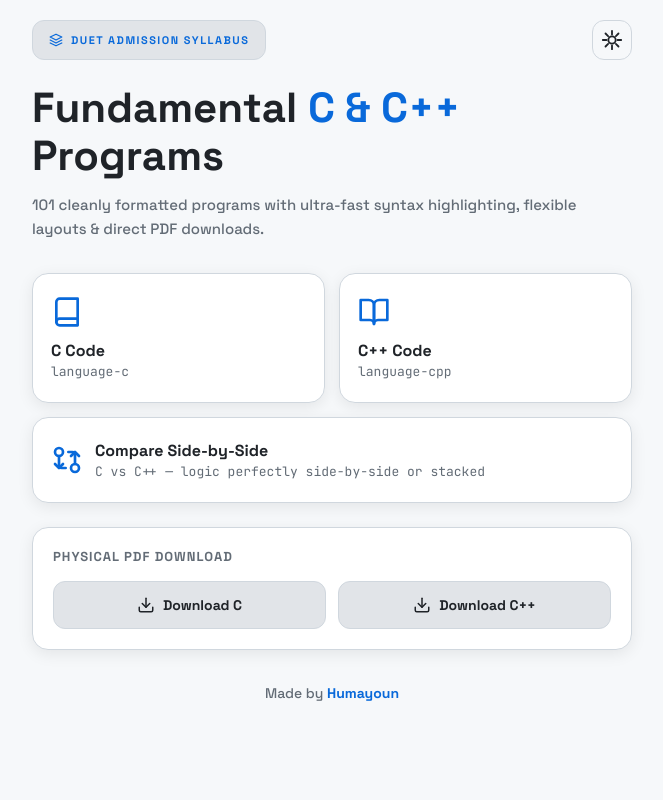
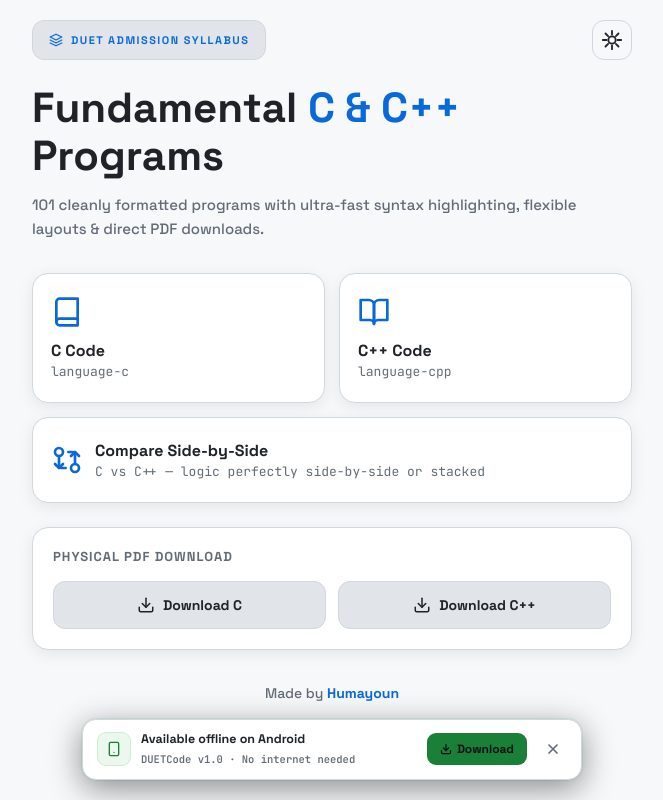
Before and after one commit to humayunk45423/C-Cpp-Basic-programmes, a plain HTML site: page index.html in a window 1280 px wide. Shown: the whole page, without its empty margins (308-971 px from the left). Drawn offline with nearby package versions, Linux system fonts and the light colour scheme.

Commit message:
Added apk download popup

```diff
--- a/index.html
+++ b/index.html
@@ -326,6 +326,85 @@ body {
     animation-duration: 0.01ms !important;
   }
 }
+
+/* ===================== APK BANNER ===================== */
+#apk-banner {
+  position: fixed;
+  bottom: 20px;
+  left: 50%;
+  transform: translateX(-50%) translateY(calc(100% + 40px));
+  z-index: 9996;
+  width: calc(100% - 28px);
+  max-width: 500px;
+  background: var(--surface);
+  border: 1px solid var(--border);
+  border-radius: 14px;
+  padding: 11px 12px 11px 14px;
+  display: flex;
+  align-items: center;
+  gap: 10px;
+  box-shadow: 0 8px 32px rgba(0,0,0,0.45), 0 0 0 1px rgba(63,185,80,0.1);
+  opacity: 0;
+  transition: transform 0.48s cubic-bezier(0.2,0.8,0.2,1), opacity 0.48s ease;
+  pointer-events: none;
+}
+#apk-banner.show {
+  transform: translateX(-50%) translateY(0);
+  opacity: 1;
+  pointer-events: auto;
+}
+#apk-banner.hidden-in-app {
+  display: none !important;
+}
+.apk-banner-dot {
+  width: 34px; height: 34px; flex-shrink: 0;
+  background: rgba(63,185,80,0.1);
+  border: 1px solid rgba(63,185,80,0.18);
+  border-radius: 9px;
+  display: flex; align-items: center; justify-content: center;
+  color: var(--accent2);
+}
+.apk-banner-body { flex: 1; min-width: 0; }
+.apk-banner-body strong {
+  display: block;
+  font-size: 12.5px; font-weight: 800;
+  color: var(--text);
+  line-height: 1.3;
+  white-space: nowrap; overflow: hidden; text-overflow: ellipsis;
+}
+.apk-banner-body span {
+  font-size: 10.5px;
+  color: var(--muted);
+  font-family: var(--font-code);
+  font-weight: 600;
+}
+.apk-banner-dl {
+  flex-shrink: 0;
+  background: var(--accent2);
+  color: #0d1117;
+  font-family: var(--font-ui);
+  font-size: 12px;
+  font-weight: 800;
+  padding: 8px 13px;
+  border-radius: 9px;
+  text-decoration: none;
+  white-space: nowrap;
+  display: flex; align-items: center; gap: 5px;
+  transition: filter 0.15s, transform 0.15s;
+}
+.apk-banner-dl:hover { filter: brightness(1.1); transform: translateY(-1px); }
+.apk-banner-dl:active { transform: scale(0.96); }
+.apk-banner-close {
+  flex-shrink: 0;
+  background: none; border: none;
+  color: var(--muted); cursor: pointer;
+  width: 32px; height: 32px;
+  display: flex; align-items: center; justify-content: center;
+  border-radius: 8px;
+  padding: 0;
+  transition: background 0.15s, color 0.15s;
+}
+.apk-banner-close:hover { background: var(--surface2); color: var(--text); }
 </style>
 </head>
 <body>
@@ -812,5 +891,71 @@ document.addEventListener('keydown', e => {
   if (e.key === 'ArrowUp')   { e.preventDefault(); app.scrollBy({ top: -window.innerHeight, behavior: 'smooth' }); }
 });
 </script>
+
+<!-- ==================== APK BANNER ==================== -->
+<div id="apk-banner">
+  <div class="apk-banner-dot">
+    <svg width="16px" height="16px" viewBox="0 0 24 24" fill="none" stroke="currentColor" stroke-width="2" stroke-linecap="round" stroke-linejoin="round">
+      <rect x="5" y="2" width="14" height="20" rx="2"/>
+      <circle cx="12" cy="17" r="1" fill="currentColor" stroke="none"/>
+    </svg>
+  </div>
+  <div class="apk-banner-body">
+    <strong>Available offline on Android</strong>
+    <span>DUETCode v1.0 &middot; No internet needed</span>
+  </div>
+  <a class="apk-banner-dl"
+     href="https://github.com/humayunk45423/C-Cpp-Basic-programmes/releases/download/1.0/DUETCode1.0.apk"
+     download>
+    <svg width="12px" height="12px" viewBox="0 0 24 24" fill="none" stroke="currentColor" stroke-width="2.5" stroke-linecap="round" stroke-linejoin="round"><path d="M21 15v4a2 2 0 0 1-2 2H5a2 2 0 0 1-2-2v-4"/><polyline points="7 10 12 15 17 10"/><line x1="12" y1="15" x2="12" y2="3"/></svg>
+    Download
+  </a>
+  <button class="apk-banner-close" onclick="dismissBanner()" aria-label="Dismiss">
+    <svg width="16px" height="16px" viewBox="0 0 24 24" fill="none" stroke="currentColor" stroke-width="2.5" stroke-linecap="round"><line x1="18" y1="6" x2="6" y2="18"/><line x1="6" y1="6" x2="18" y2="18"/></svg>
+  </button>
+</div>
+
+<script>
+// APK Banner — show on home only, hide on app screen, reappear on every reload
+(function() {
+  var banner = document.getElementById('apk-banner');
+
+  function syncBanner() {
+    var appVisible = document.getElementById('app').classList.contains('show');
+    if (appVisible) {
+      banner.classList.add('hidden-in-app');
+    } else {
+      banner.classList.remove('hidden-in-app');
+    }
+  }
+
+  // Show after 1.8s on load (every reload, no sessionStorage)
+  setTimeout(function() {
+    syncBanner();
+    if (!banner.classList.contains('hidden-in-app')) {
+      banner.classList.add('show');
+    }
+  }, 1800);
+
+  // Watch for home/app transitions via MutationObserver on #app
+  var appEl = document.getElementById('app');
+  var obs = new MutationObserver(function() {
+    syncBanner();
+    // If user goes back home, re-show banner
+    var appVisible = appEl.classList.contains('show');
+    if (!appVisible) {
+      banner.classList.add('show');
+    }
+  });
+  obs.observe(appEl, { attributes: true, attributeFilter: ['class'] });
+})();
+
+function dismissBanner() {
+  var banner = document.getElementById('apk-banner');
+  banner.classList.remove('show');
+  // Don't store in sessionStorage — so reload brings it back
+}
+</script>
+
 </body>
-    </html>
+  </html>
```
